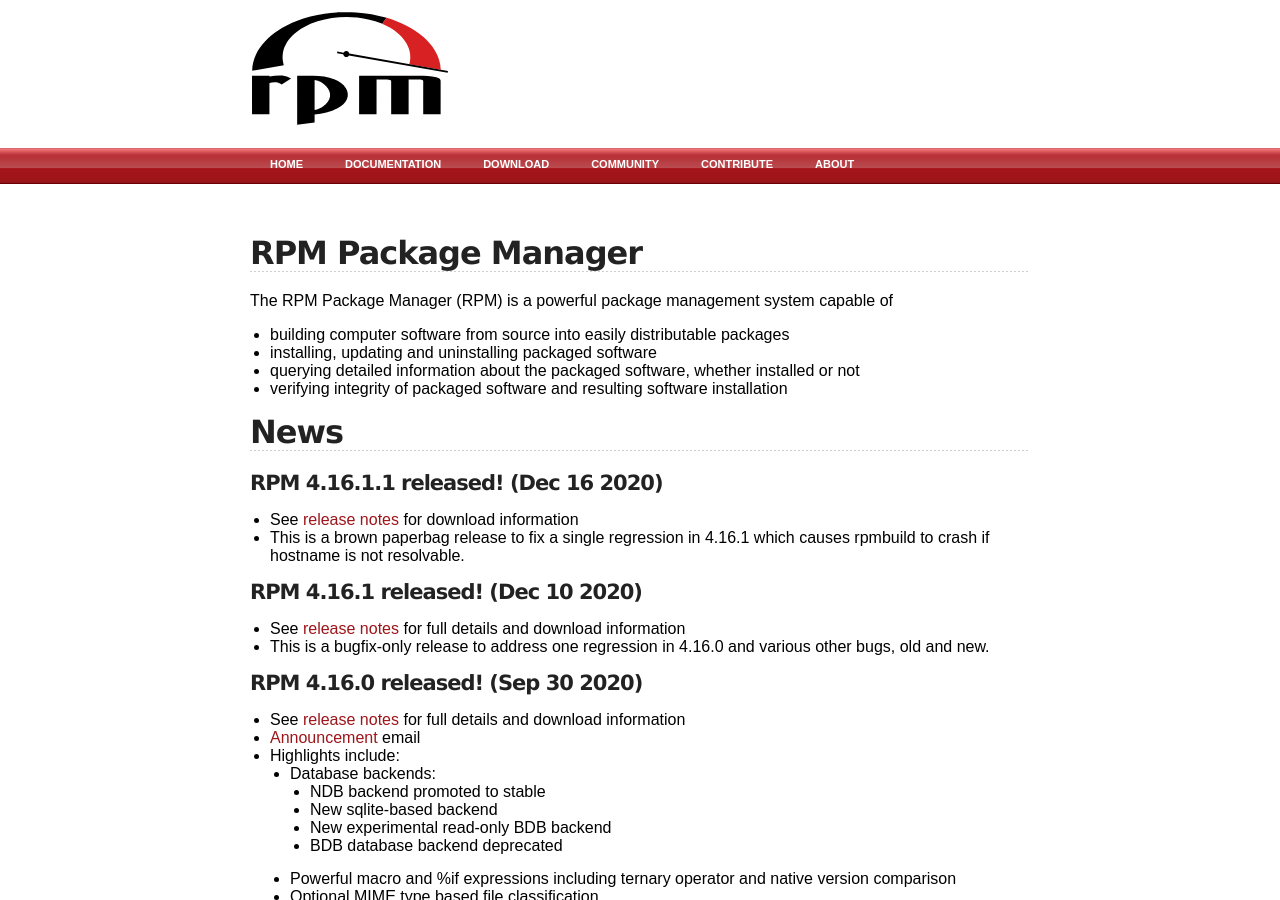
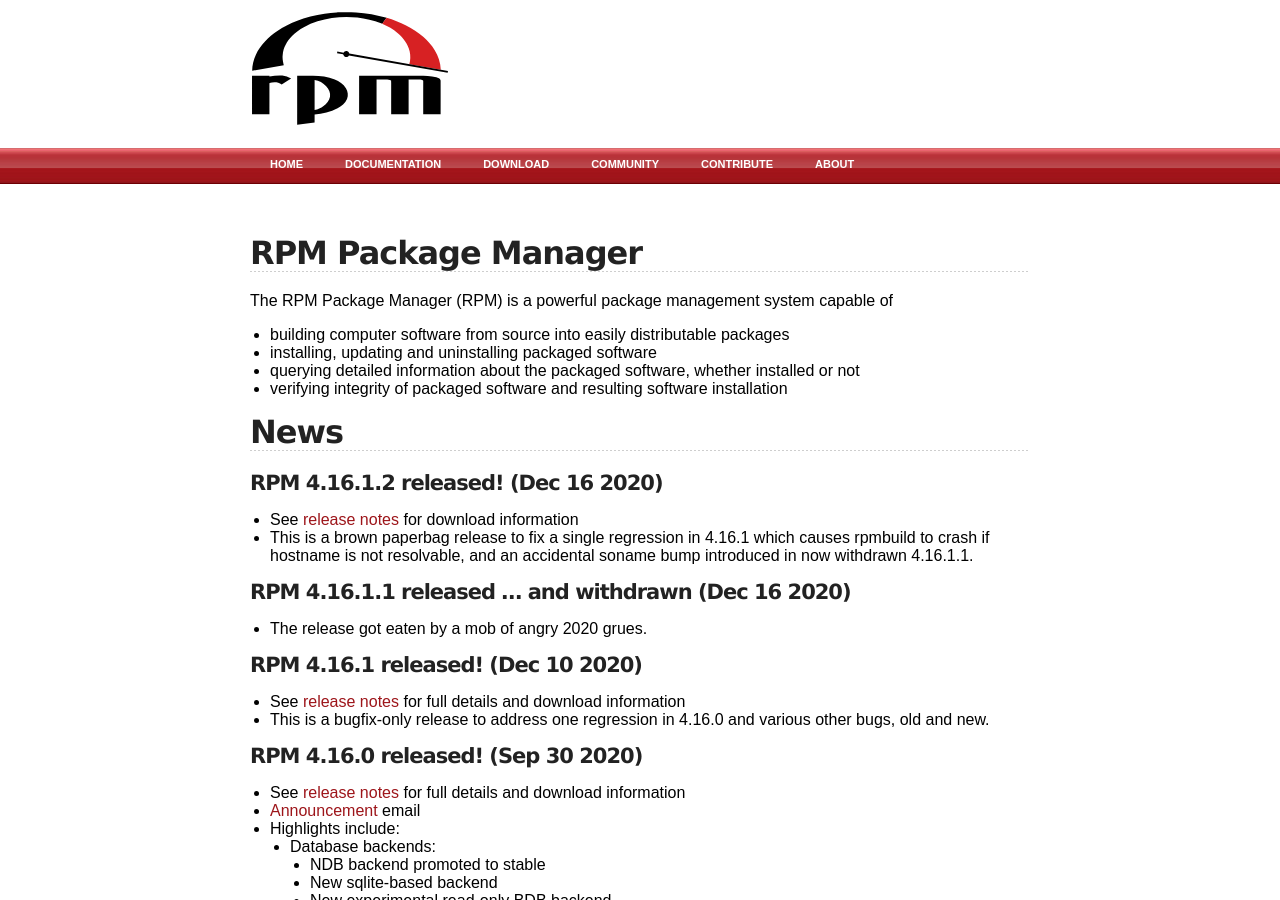
Before and after one commit to rpm-software-management/rpm-web, a Jekyll site: the page built from index.md, in a window 1280 px wide and 900 px high. Built offline with Jekyll 4.4.1, drawn with Linux system fonts in a browser that asks for light colours.

```diff
--- a/index.md
+++ b/index.md
@@ -15,11 +15,14 @@ capable of
 * verifying integrity of packaged software and resulting software installation
 
 ## News
+#### RPM 4.16.1.2 released! (Dec 16 2020)
+* See [release notes](wiki/Releases/4.16.1.2) for download information
+* This is a brown paperbag release to fix a single regression in 4.16.1
+  which causes rpmbuild to crash if hostname is not resolvable, and
+  an accidental soname bump introduced in now withdrawn 4.16.1.1.
 
-#### RPM 4.16.1.1 released! (Dec 16 2020)
-* See [release notes](wiki/Releases/4.16.1.1) for download information
-* This is a brown paperbag release to fix a single regression in 4.16.1
-  which causes rpmbuild to crash if hostname is not resolvable.
+#### RPM 4.16.1.1 released ... and withdrawn (Dec 16 2020)
+* The release got eaten by a mob of angry 2020 grues.
 
 #### RPM 4.16.1 released! (Dec 10 2020)
 * See [release notes](wiki/Releases/4.16.1) for full details and download information
```
Also changed, not shown: download.md (+1 -1 lines), timeline.md (+7 -3 lines), wiki/Releases/4.16.1.1.md (+3 -10 lines), wiki/Releases/4.16.1.2.md (added, +18 -0 lines).
